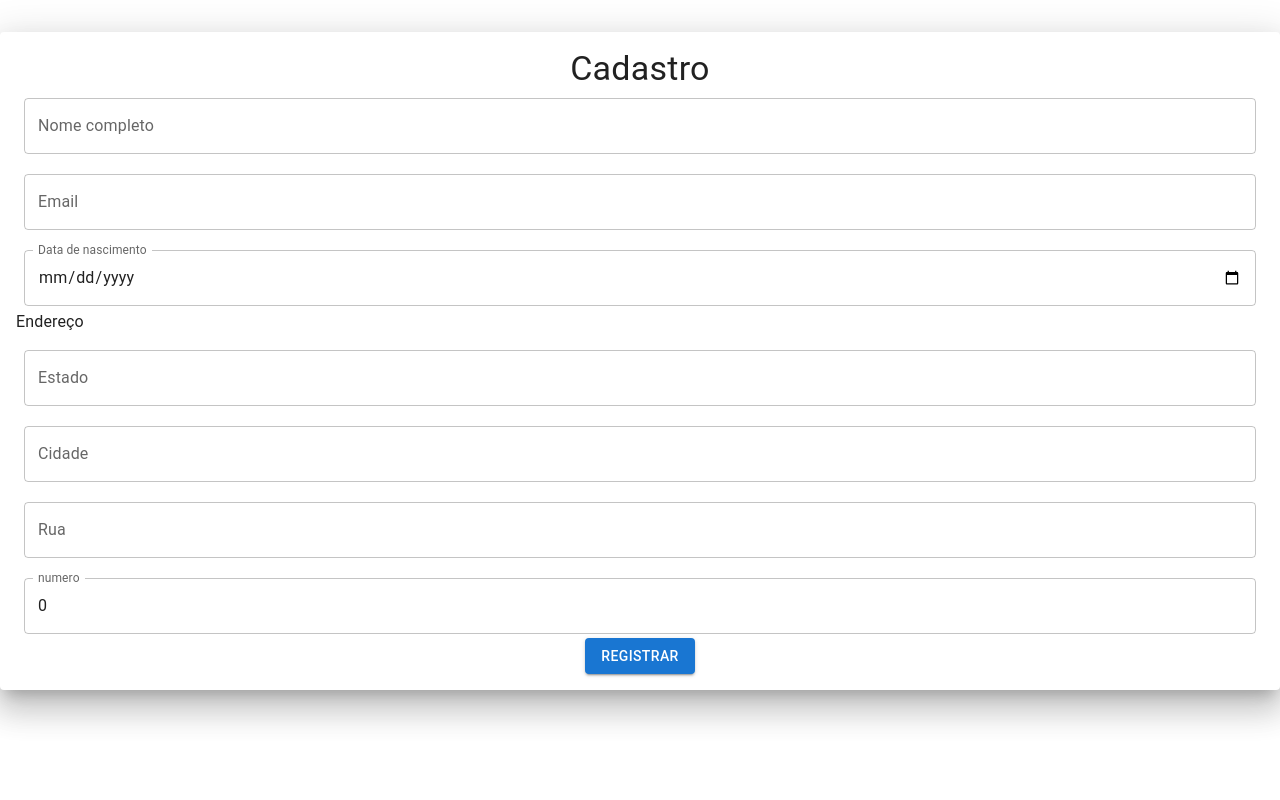
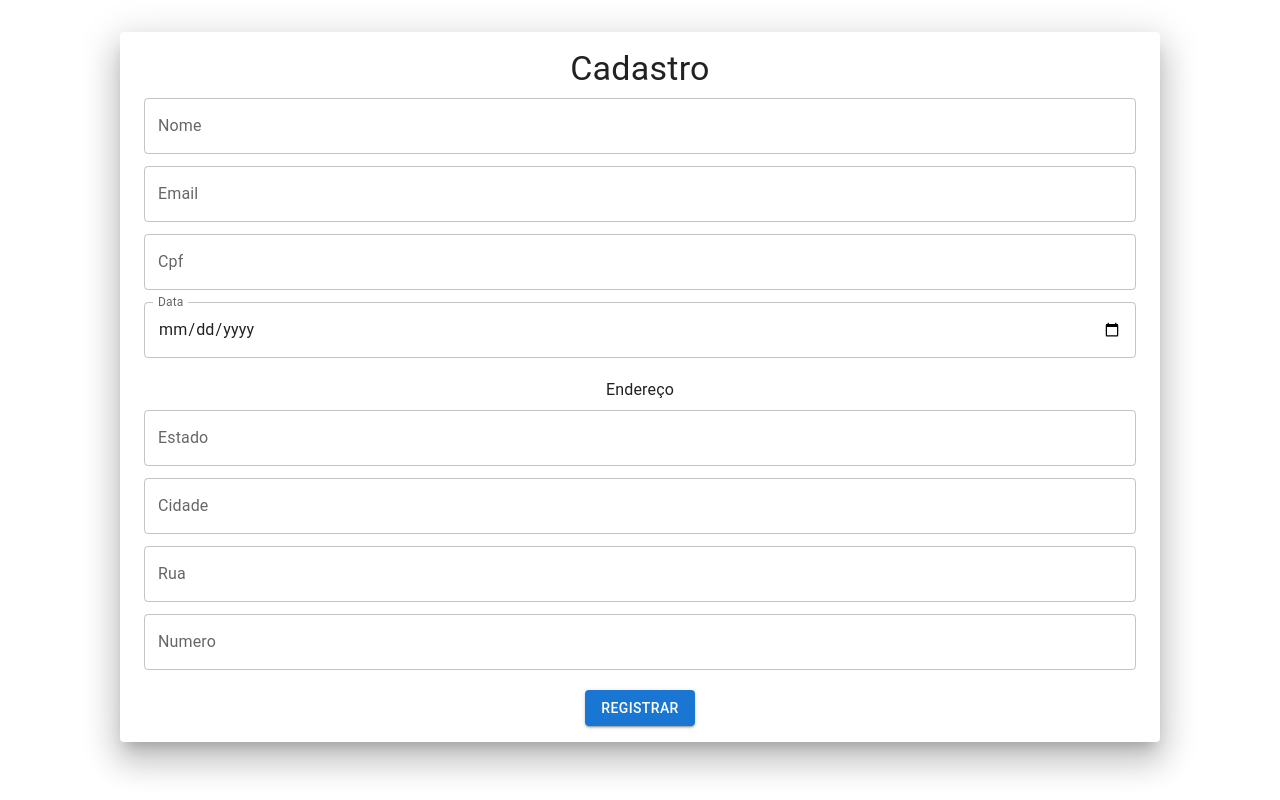
Before and after one commit to Tadeuvelloso/Client-Register, a React (Vite) app: page / in a window 1280 px wide. Built offline with nearby package versions, Linux system fonts and the light colour scheme.

Commit message:
refact: forms

```diff
--- a/src/App.tsx
+++ b/src/App.tsx
@@ -1,150 +1,63 @@
-import {
-  Box,
-  Button,
-  Grid,
-  Paper,
-  TextField,
-  Typography,
-  styled,
-} from "@mui/material";
-import { Controller, FormProvider, useForm } from "react-hook-form";
+import { Box, Button, Grid, Paper, Typography, styled, useMediaQuery } from "@mui/material";
+import { FormProvider, useForm } from "react-hook-form";
 import { userRegisterSchema } from "./schemas/registerSchema";
 import { yupResolver } from "@hookform/resolvers/yup";
 import { PrimaryInputType } from "./interfaces/primaryInputProps";
 import PrimaryInput from "./components/PrimaryInput";
 
-
 function App() {
-  const defaultDateValue = new Date();
-
   const methods = useForm({
     resolver: yupResolver(userRegisterSchema),
   });
 
-  const {
-    handleSubmit,
-    control,
-    formState: { errors },
-  } = methods;
+  const { handleSubmit } = methods;
 
   const onSubmit = (data: PrimaryInputType) => {
-    console.log('ola')
-    console.log(JSON.stringify(data, null, 2));
+    console.log(JSON.stringify(data));
   };
 
+  const isScreenAbove900px = useMediaQuery('(min-width: 900px)');
 
   return (
     <FormProvider {...methods}>
       <Main>
         <Paper elevation={20}>
-
+          <form onSubmit={handleSubmit(onSubmit)}>
             <Box px={3} py={2}>
               <Typography variant="h4" align="center" margin="dense">
                 Cadastro
               </Typography>
-              <Grid container spacing={1}>
-                <PrimaryInput
-                  name="nome"
-                  control={control}
-                  defaultValue=""
-                  label="Nome completo"
-                  margin="dense"
-                  variant="outlined"
-                  fullWidth
-                  helperText={errors.nome?.message}
-                  error={!!errors.nome}
-                />
-                <PrimaryInput
-                  name="email"
-                  control={control}
-                  defaultValue=""
-                  label="Email"
-                  margin="dense"
-                  variant="outlined"
-                  fullWidth
-                  helperText={errors.email?.message}
-                  error={!!errors.email}
-                />
-                <Grid item xs={12} sm={12}>
-                  <Controller
-                    name="nascimento"
-                    control={control}
-                    defaultValue={defaultDateValue}
-                    render={({ field }) => (
-                      <TextField
-                        id="date"
-                        type="date"
-                        label="Data de nascimento"
-                        margin="dense"
-                        variant="outlined"
-                        fullWidth
-                        error={!!errors.nascimento}
-                        helperText={errors.nascimento?.message}
-                        InputLabelProps={{
-                          shrink: true,
-                        }}
-                        {...field}
-                      />
-                    )}
-                  />
+              <PrimaryInput name="nome" label="Nome" />
+              <PrimaryInput name="email" label="Email" />
+              <PrimaryInput name="cpf" label="Cpf" />
+              <PrimaryInput
+                name="nascimento"
+                label={"Data"}
+                type={"date"}
+                InputLabelProps={{ shrink: true }}
+              />
+              <Typography align="center" margin="dense"  marginTop={2}>
+                Endereço
+              </Typography>
+              <Grid container justifyContent={"center"} marginBottom={2}>
+                <Grid xs={isScreenAbove900px ? 12 : 5.5} sm={isScreenAbove900px ? 12 : 5.5} >
+                  <PrimaryInput name="endereco.estado" label="Estado" />
                 </Grid>
-                <Typography align="left" margin="dense">
-                  Endereço
-                </Typography>
-                <PrimaryInput
-                  name="endereco.estado"
-                  control={control}
-                  defaultValue=""
-                  label="Estado"
-                  margin="dense"
-                  variant="outlined"
-                  fullWidth
-                  helperText={errors.endereco?.estado?.message}
-                  error={!!errors.endereco?.estado}
-                />
-              <PrimaryInput
-                  name="endereco.cidade"
-                  control={control}
-                  defaultValue=""
-                  label="Cidade"
-                  margin="dense"
-                  variant="outlined"
-                  fullWidth
-                  helperText={errors.endereco?.cidade?.message}
-                  error={!!errors.endereco?.cidade}
-                />
-                <PrimaryInput
-                  name="endereco.rua"
-                  control={control}
-                  defaultValue=""
-                  label="Rua"
-                  margin="dense"
-                  variant="outlined"
-                  fullWidth
-                  helperText={errors.endereco?.rua?.message}
-                  error={!!errors.endereco?.rua}
-                />
-                <PrimaryInput
-                  name="endereco.numero"
-                  control={control}
-                  defaultValue={0}
-                  label="numero"
-                  margin="dense"
-                  variant="outlined"
-                  fullWidth
-                  helperText={errors.endereco?.numero?.message}
-                  error={!!errors.endereco?.numero}
-                />
+                <Grid sm={isScreenAbove900px ? 12 : 5.5} xs={isScreenAbove900px ? 12 : 5.5} marginLeft={isScreenAbove900px ? 0 : 2}>
+                  <PrimaryInput name="endereco.cidade" label="Cidade" />
+                </Grid>
+                <Grid xs={isScreenAbove900px ? 12 : 8.5} sm={isScreenAbove900px ? 12 : 8} >
+                  <PrimaryInput name="endereco.rua" label="Rua" />
+                </Grid>
+                <Grid xs={isScreenAbove900px ? 12 : 3} sm={isScreenAbove900px ? 12 : 3} marginLeft={isScreenAbove900px ? 0 : 2}>
+                  <PrimaryInput name="endereco.numero" label="Numero" />
+                </Grid>
               </Grid>
-                <Button
-                  variant="contained"
-                  color="primary"
-                  type="submit"
-                  onSubmit={handleSubmit(onSubmit)}
-                >
-                  Registrar
-                </Button>
+              <Button variant="contained" color="primary" type="submit">
+                Registrar
+              </Button>
             </Box>
+          </form>
         </Paper>
       </Main>
     </FormProvider>
--- a/src/components/PrimaryInput.tsx
+++ b/src/components/PrimaryInput.tsx
@@ -1,29 +1,27 @@
-import { Controller } from "react-hook-form";
+import { Controller, useFormContext } from "react-hook-form";
 import TextField from "@mui/material/TextField";
-import { Grid } from "@mui/material";
 import { FormFieldProps } from "../interfaces/FormFieldProps";
 
-export default function PrimaryInput({ name, control, defaultValue ,label, margin, variant, fullWidth, helperText, error }: FormFieldProps) {
-
+export default function PrimaryInput({ name, label, helperText, type, InputLabelProps }: FormFieldProps) {
+  const { control } = useFormContext();
   return (
-    <Grid item xs={12} sm={12}>
       <Controller
         name={name}
         control={control}
-        defaultValue={defaultValue}
-        render={({ field }) => (
+        defaultValue=""
+        render={({ field, fieldState: { error} }) => (
           <TextField
-            id={name}
-            label={label}
-            margin={margin}
-            variant={variant}
-            fullWidth={fullWidth}
-            helperText={helperText}
-            error={error}
-            {...field}
+          {...field}
+          type={type}
+          label={label}
+          margin="dense"
+          variant="outlined"
+          InputLabelProps={InputLabelProps}
+          fullWidth
+          helperText={error ? error.message: helperText}
+          error={!!error}
           />
         )}
       />
-    </Grid>
   );
 }
```
Also changed, not shown: src/interfaces/FormFieldProps.ts (+3 -6 lines).
